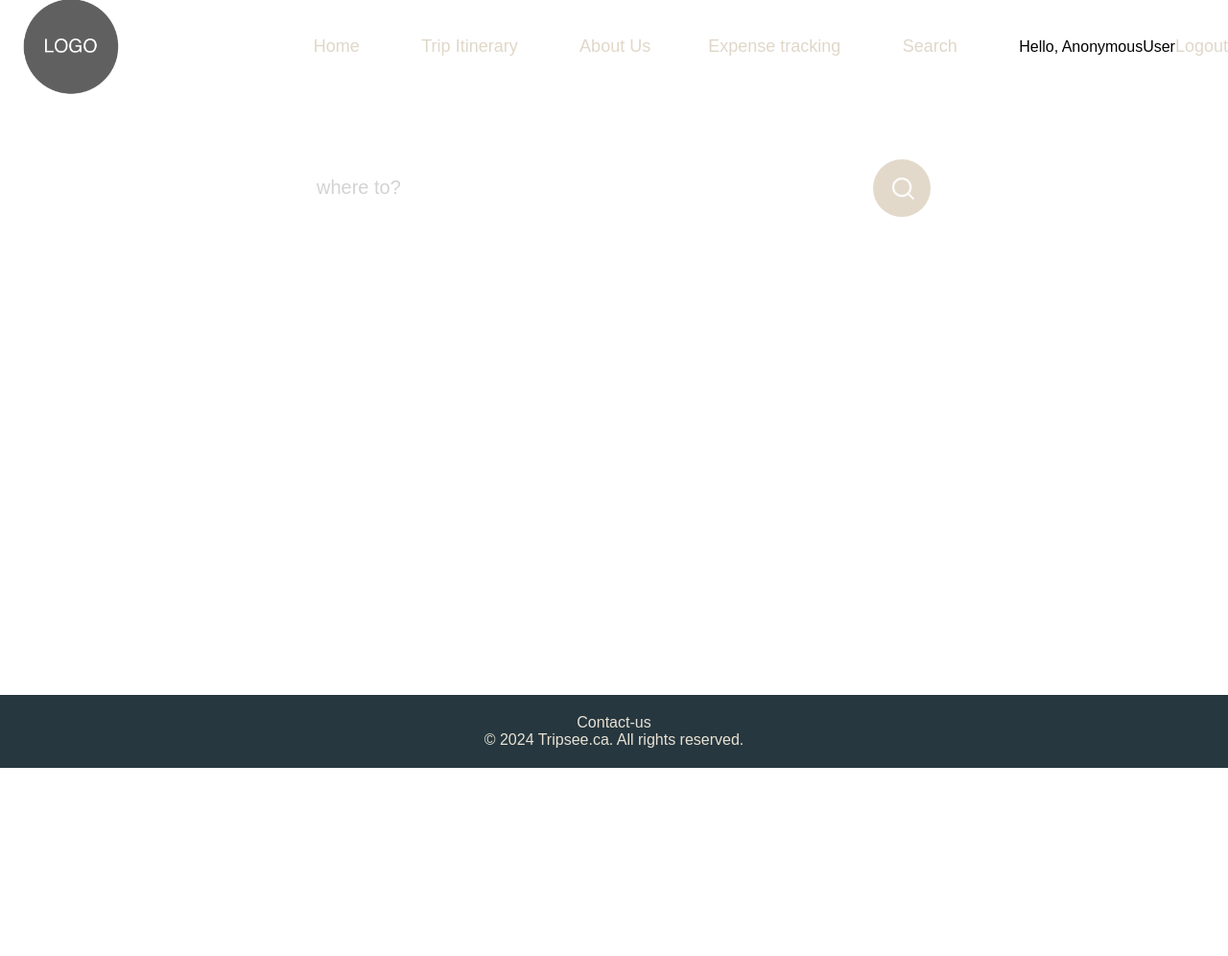
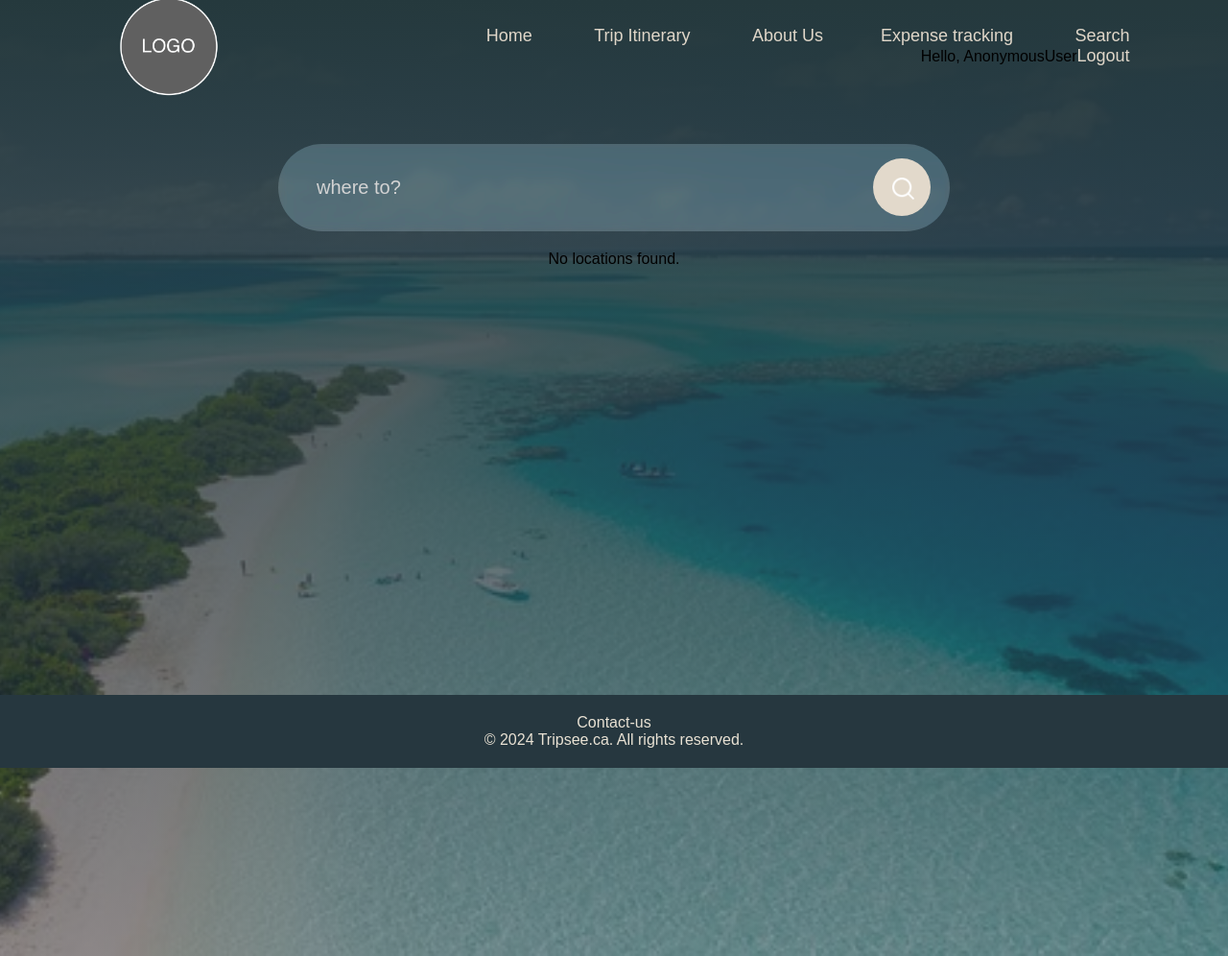
Before and after one commit to VaniyaSharma/Itsy_Bitsy_Studios, a Django app: page /search/ in a window 1280 px wide. Shown: the whole page at 96% size. Before the commit the page ends 800 px from the top, so only its background shows below. Run offline with Django 4.2, Linux system fonts and the light colour scheme.

Commit message:
Added functionality to search bar

```diff
--- a/travel_project/travel_app/admin.py
+++ b/travel_project/travel_app/admin.py
@@ -1,6 +1,7 @@
 from django.contrib import admin
-from .models import Trip, Event
+from .models import Trip, Event, Location
 
 # Register your models here.
 admin.site.register(Trip)
 admin.site.register(Event)
+admin.site.register(Location)
--- /dev/null
+++ b/travel_project/travel_app/static/searchScript.js
@@ -0,0 +1,20 @@
+const search = () =>{
+    const searchbox = document.getElementById("search-item").value.toUpperCase();
+    const storeitems = document.getElementById("location-list")
+    const location = document.querySelectorAll(".location")
+    const lname = document.getElementsByTagName("h2")
+
+    for(var i=0; i < lname.length; i++) {
+        let match = location[i].getElementsByTagName('h2')[0];
+
+        if(match){
+            let textvalue = match.textContent || match.innerHTML
+
+            if(textvalue.toUpperCase().indexOf(searchbox) > -1){
+                location[i].style.display = "";
+            }else{
+                location[i].style.display = "none";
+            }
+        }
+    }
+}
--- a/travel_project/travel_app/static/searchStyle.css
+++ b/travel_project/travel_app/static/searchStyle.css
@@ -5,13 +5,22 @@
     box-sizing: border-box;
 }
 
+body {
+    background-image: linear-gradient(rgb(37, 57, 61), rgb(37, 57, 61,0.5)), url(images/searchPageBackground.jpg);
+    background-position: center;
+    background-size: cover;
+    margin: 0;
+    padding-left: 8%;
+    padding-right: 8%;
+}
 .container2{
     width: 100%;
-    min-height: 95vh;
+    min-height: 100vh;
     padding: 5%;
     display: flex;
-    align-items: flex-start;
-    justify-content: center;
+    flex-direction: column;
+    align-items: center;
+    justify-content: flex-start;
 }
 
 .search-bar{
@@ -21,8 +30,9 @@
     display: flex;
     align-items: center;
     border-radius: 60px;
-    padding: 0 20px;
+    padding: 10px 20px;
     backdrop-filter: blur(4px) saturate(180%);
+    margin-bottom: 20px;
 }
 
 .search-bar input{
@@ -51,3 +61,34 @@
     background: #e2d9cb;
     cursor: pointer;
 }
+
+#location-list {
+    width: 100%;
+    max-width: 700px;
+    display: flex;
+    flex-direction: column;
+    align-items: center;
+    justify-content: center;
+}
+
+.location {
+    display: flex;
+    align-items: center;
+    justify-content: flex-start;
+    margin-bottom: 10px;
+    padding: 10px;
+    border: 1px solid #ccc;
+    border-radius: 5px;
+    width: 100%;
+    max-width: 700px;
+    box-sizing: border-box;
+}
+
+.location img{
+    width: 70px;
+    height: 70px;
+    object-fit: cover;
+    border-radius: 5px;
+    margin-left: 5px;
+    margin-right: 30px;
+}
--- a/travel_project/travel_app/templates/head-foot.html
+++ b/travel_project/travel_app/templates/head-foot.html
@@ -21,7 +21,7 @@
                  <li><a href="{% url 'itinerary_list' %}">Trip Itinerary</a></li>
                  <li><a href="{% url 'aboutus' %}">About Us</a>
                  <li><a href="#">Expense tracking</a></li>
-                 <li><a href="{% url 'search' %}">Search</a></li>
+                 <li><a href="{% url 'search_location' %}">Search</a></li>
 
                  <li>Hello, {{request.user}}<a href="{% url 'logout' %}">Logout </a></li>
              </ul>
--- a/travel_project/travel_app/templates/search.html
+++ b/travel_project/travel_app/templates/search.html
@@ -8,14 +8,33 @@
     <meta name="viewport" content="width=device-width, inital-scale=1.0">
     <title>Search Page</title>
      <link rel="stylesheet" href="{% static 'searchStyle.css' %}">
+     <script src="{% static 'searchScript.js' %}"></script>
 </head>
 
 <body>
-    <div class="container2">
-        <form action="https://www.google.com/search" method="get" class="search-bar">
-            <input type="text" placeholder="where to?" name="q">
-            <button type="submit"><img src="images/search.png"></button>
+    <section class="container2">
+        <form action="{% url 'search_location' %}" method="get" class="search-bar">
+            <input type="text" id="search-item" placeholder="where to?" name="query" onkeyup="search()">
+            <button type="submit"><img src="/static/images/search.png"></button>
         </form>
-    </div>
+
+        <div class="location-list" id="location-list">
+            {% if locations %}
+                {% for location in locations %}
+                    <div class="location">
+                        <img src="/static/images/search.png">
+                        <div class="l-details">
+                            <h2>{{ location.name }}</h2>
+                            <h3>{{ location.description }}</h3>
+                            <button type="button">Add to Itinerary</button>
+                        </div>
+                    </div>
+                {% endfor %}
+            {% else %}
+                <p>No locations found.</p>
+            {% endif %}
+        </div>
+    </section>
+
 </body>
 {% endblock %}
--- a/travel_project/travel_app/urls.py
+++ b/travel_project/travel_app/urls.py
@@ -15,4 +15,6 @@ urlpatterns = [
     path('create_trip/', views.create_trip, name='create_trip'),
     path('trip/<int:trip_id>/create_event/', views.create_event, name='create_event'),
     path('trip/edit_event/<int:event_id>/', views.edit_event, name='edit_event'),
+    path('search_location/', views.search_location, name='search_location'),
+    path('location/<int:location_id>/', views.location_detail_with_id, name='location_detail_with_id'),
 ]
--- a/travel_project/travel_app/views.py
+++ b/travel_project/travel_app/views.py
@@ -1,12 +1,12 @@
 from django.core.mail import send_mail
-from django.shortcuts import render, redirect
+from django.shortcuts import render, redirect, get_object_or_404
 from django.contrib import messages
 from django.contrib.auth.models import User
 from django.contrib.auth import authenticate, login, logout
 from django.contrib.auth.decorators import login_required
 from datetime import timedelta
 from django.db import models
-from .models import Trip, Event
+from .models import Trip, Event, Location
 from .forms import TripForm, EventForm, CreateUserForm
 
 def index(request):
@@ -110,3 +110,22 @@ def edit_event(request, event_id):
 
 def search(request):
     return render(request, 'search.html')
+
+def location_detail_with_id(request, location_id):
+    location = get_object_or_404(Location, id=location_id)
+
+    return render(request, 'location_details.html',{'location': location})
+
+def search_location(request):
+    locations = Location.objects.all()
+    query = request.GET.get('query', '')
+    if query.strip():
+        locations = locations.filter(name__icontains=query)
+    return render(request, 'search.html', {'locations': locations})
+
+def get_location_id_from_query(query):
+    try:
+        location = Location.objects.get(name__icontains=query)
+        return location.id
+    except Location.DoesNotExist:
+        return None
```
Also changed, not shown: travel_project/travel_app/models.py (+7 -0 lines), travel_project/travel_app/templates/location_list.html (added, +15 -0 lines), travel_project/db.sqlite3, travel_project/travel_app/migrations/0002_location.py (added), travel_project/travel_app/migrations/0003_remove_location_price_alter_location_name.py (added), travel_project/travel_app/static/images/searchPageBackground.jpg (added).
